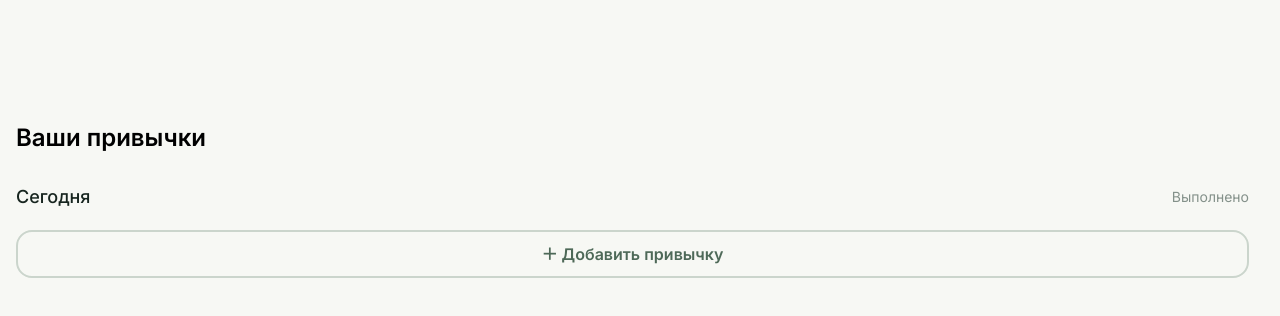
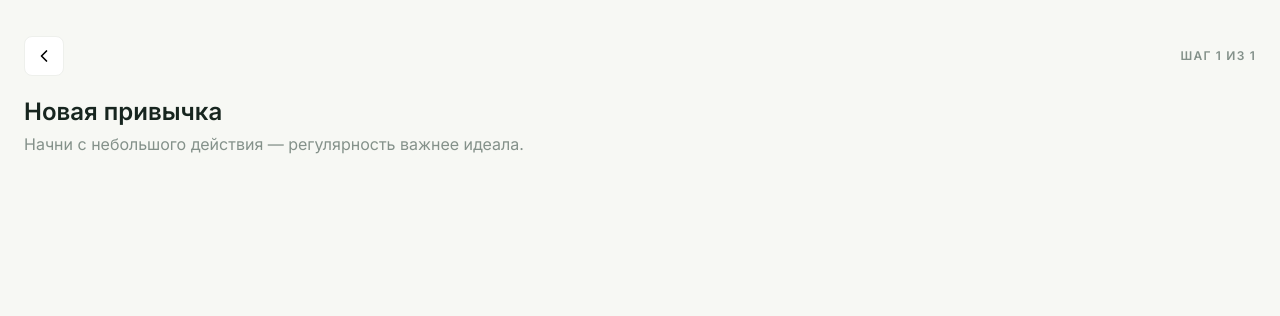
Before and after one commit to AlexeyXolosha/habit-tracker-vanila-js, a website built with Vite: page index.html in a window 1280 px wide. Built offline with nearby package versions, Linux system fonts and the light colour scheme.

Commit message:
модальное окно, js, стили

```diff
--- a/index.html
+++ b/index.html
@@ -23,7 +23,6 @@
                     </div>
 
                     <ul class="tracker-list">
-                        <li class="tracker-list__item"></li>
                     </ul>
 
                     <div class="trackek-add">
@@ -35,9 +34,31 @@
 
     </main>
 
-    <div class="tracker-modal">
+    <div tracker-modal-add-habbit class="tracker-modal">
         <div class="tracker-modal__wrapper">
 
+            <div class="tracker-modal__head">
+                <button class="button" type="button" title="Закрыть">
+                    <svg xmlns="http://www.w3.org/2000/svg" width="24" height="24" viewBox="0 0 24 24" fill="none"
+                        stroke="currentColor" stroke-width="2" stroke-linecap="round" stroke-linejoin="round"
+                        class="lucide lucide-chevron-left preview-icon">
+                        <path d="m15 18-6-6 6-6" />
+                    </svg>
+                </button>
+                <div class="tracker-modal__step">ШАГ 1 ИЗ 1</div>
+            </div>
+
+            <div class="tracker-modal__body">
+                <h2 class="tracker-modal__title">Новая привычка</h2>
+                <p class="tracker-modal__intro">Начни с небольшого действия — регулярность важнее идеала.</p>
+
+                <form tracker-modal-add-habbit-form>
+                    <div class="tracker-modal__group">
+
+                    </div>
+                </form>
+
+            </div>
         </div>
     </div>
 
--- /dev/null
+++ b/src/js/components/modal.js
@@ -0,0 +1,14 @@
+let activeModal = null;
+let lastFocused = null;
+
+export function openModal(name) {
+
+}
+
+export function closeModal(name) {
+
+}
+
+export function initModal() {
+
+}
--- a/src/styles/components/modal.css
+++ b/src/styles/components/modal.css
@@ -0,0 +1,73 @@
+.tracker-modal {
+    position: fixed;
+    z-index: 1001;
+
+    top: 0;
+    left: 0;
+    right: 0;
+    bottom: 0;
+
+    width: 100%;
+    height: 100%;
+
+    background-color: var(--paper);
+
+    transition: .3s ease;
+}
+
+.tracker-modal__wrapper {
+    overflow: auto;
+    width: 100%;
+    height: 100%;
+    transition: .3s ease;
+
+    padding: 36px 24px;
+}
+
+.tracker-modal__head {
+    display: flex;
+    align-items: center;
+    justify-content: space-between;
+    gap: 24px;
+    margin-bottom: 24px;
+}
+
+.tracker-modal__head .button {
+    justify-content: center;
+
+    background-color: var(--white);
+    border: 1px solid var(--card-border);
+    border-radius: 8px;
+
+    width: 40px;
+    height: 40px;
+}
+
+.tracker-modal__head .button svg {
+    width: 20px;
+    height: 20px;
+    flex-shrink: 0;
+}
+
+.tracker-modal__step {
+    font-size: 12px;
+    font-weight: 600;
+    line-height: 100%;
+    color: var(--muted);
+    letter-spacing: 0.1em;
+}
+
+.tracker-modal__title {
+    font-size: 24px;
+    font-weight: 600;
+    line-height: 100%;
+    margin-bottom: 8px;
+    color: var(--ink);
+}
+
+.tracker-modal__intro {
+    font-size: 16px;
+    font-weight: 400;
+    line-height: 24px;
+    color: var(--muted);
+}
--- a/src/styles/index.css
+++ b/src/styles/index.css
@@ -2,6 +2,7 @@
 @import './vars.css';
 
 @import './components/tracker.css';
+@import './components/modal.css';
 
 @import url('https://fonts.googleapis.com/css2?family=Inter:ital,opsz,wght@0,14..32,100..900;1,14..32,100..900&display=swap');
 
@@ -18,3 +19,14 @@ body {
     padding-inline: 16px;
     margin-inline: auto;
 }
+
+button,
+.button {
+    display: flex;
+    align-items: center;
+    background-color: transparent;
+    border: none;
+
+    padding: 0;
+    margin: 0;
+}
```
Also changed, not shown: src/js/app.js (added).
